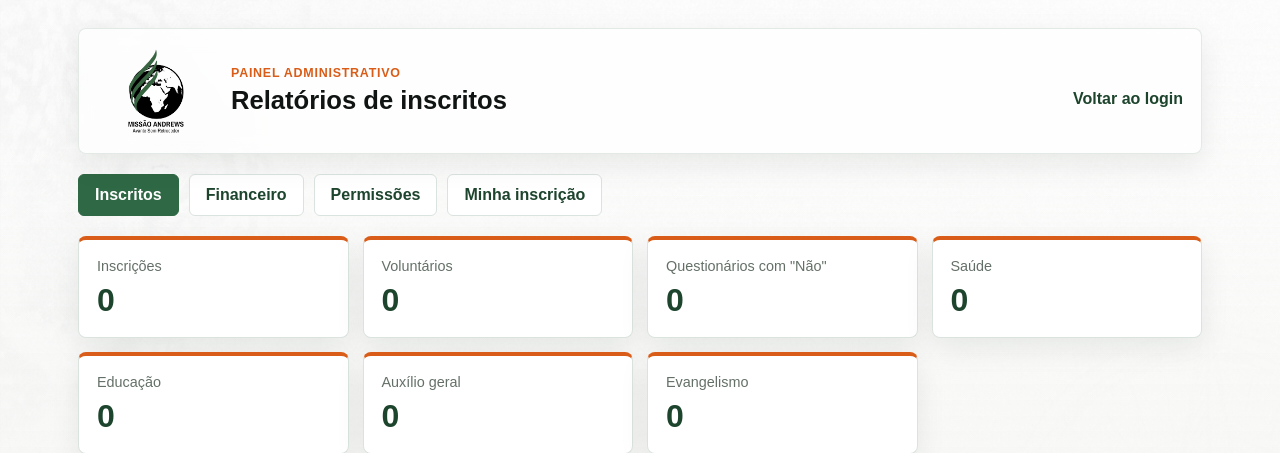
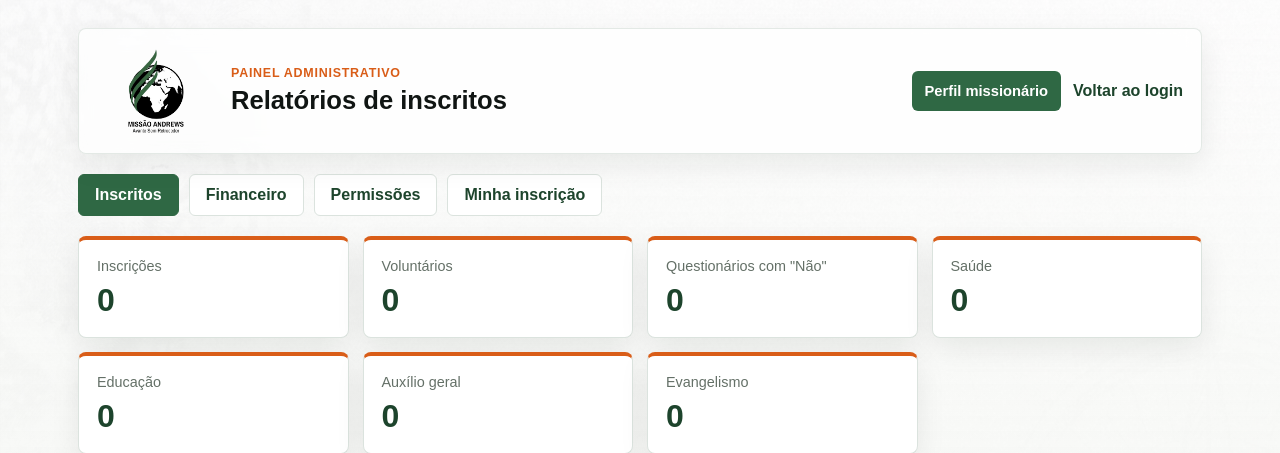
Before and after one commit to fabianopolone123/SITE_MISSAO, a Django app: page /painel/ in a window 1280 px wide. Shown: the top 453 px of the page. Run offline with Django 5.2, Linux system fonts and the light colour scheme; the visitor is signed in with stand-in values (Sample User, id 1); data comes from the database, SQL or seed files in the repository.

Commit message:
Adicionar alternancia entre perfil adm e missionario

```diff
--- a/accounts/static/accounts/login.css
+++ b/accounts/static/accounts/login.css
@@ -302,6 +302,24 @@ button:focus,
     border-radius: 8px;
     box-shadow: var(--shadow-soft);
     backdrop-filter: blur(10px);
+}
+
+.header-actions {
+    display: flex;
+    align-items: center;
+    justify-content: flex-end;
+    gap: 12px;
+    flex-wrap: wrap;
+}
+
+.compact-link-button {
+    min-height: 40px;
+    padding: 9px 13px;
+    font-size: 0.92rem;
+}
+
+.header-actions .back-link {
+    margin-top: 0;
 }
 
 .signup-header h1,
@@ -890,6 +908,7 @@ td a {
 
     .brand,
     .page-brand,
+    .header-actions,
     .signup-header,
     .admin-header,
     .signup-actions,
--- a/accounts/templates/registration/admin_dashboard.html
+++ b/accounts/templates/registration/admin_dashboard.html
@@ -17,7 +17,10 @@
                     <h1>Relat&oacute;rios de inscritos</h1>
                 </div>
             </div>
-            <a class="back-link" href="{% url 'login' %}">Voltar ao login</a>
+            <div class="header-actions">
+                <a class="primary-link-button compact-link-button" href="{% url 'volunteer_dashboard' %}">Perfil mission&aacute;rio</a>
+                <a class="back-link" href="{% url 'login' %}">Voltar ao login</a>
+            </div>
         </header>
 
         {% include "registration/partials/admin_menu.html" %}
--- a/accounts/templates/registration/financial_dashboard.html
+++ b/accounts/templates/registration/financial_dashboard.html
@@ -17,7 +17,10 @@
                     <h1>Financeiro</h1>
                 </div>
             </div>
-            <a class="back-link" href="{% url 'login' %}">Voltar ao login</a>
+            <div class="header-actions">
+                <a class="primary-link-button compact-link-button" href="{% url 'volunteer_dashboard' %}">Perfil mission&aacute;rio</a>
+                <a class="back-link" href="{% url 'login' %}">Voltar ao login</a>
+            </div>
         </header>
 
         {% include "registration/partials/admin_menu.html" %}
--- a/accounts/templates/registration/permissions_dashboard.html
+++ b/accounts/templates/registration/permissions_dashboard.html
@@ -17,7 +17,10 @@
                     <h1>Permiss&otilde;es</h1>
                 </div>
             </div>
-            <a class="back-link" href="{% url 'login' %}">Voltar ao login</a>
+            <div class="header-actions">
+                <a class="primary-link-button compact-link-button" href="{% url 'volunteer_dashboard' %}">Perfil mission&aacute;rio</a>
+                <a class="back-link" href="{% url 'login' %}">Voltar ao login</a>
+            </div>
         </header>
 
         {% include "registration/partials/admin_menu.html" %}
```
Also changed, not shown: accounts/templates/registration/volunteer_dashboard.html (+10 -1 lines), accounts/tests.py (+26 -0 lines).
